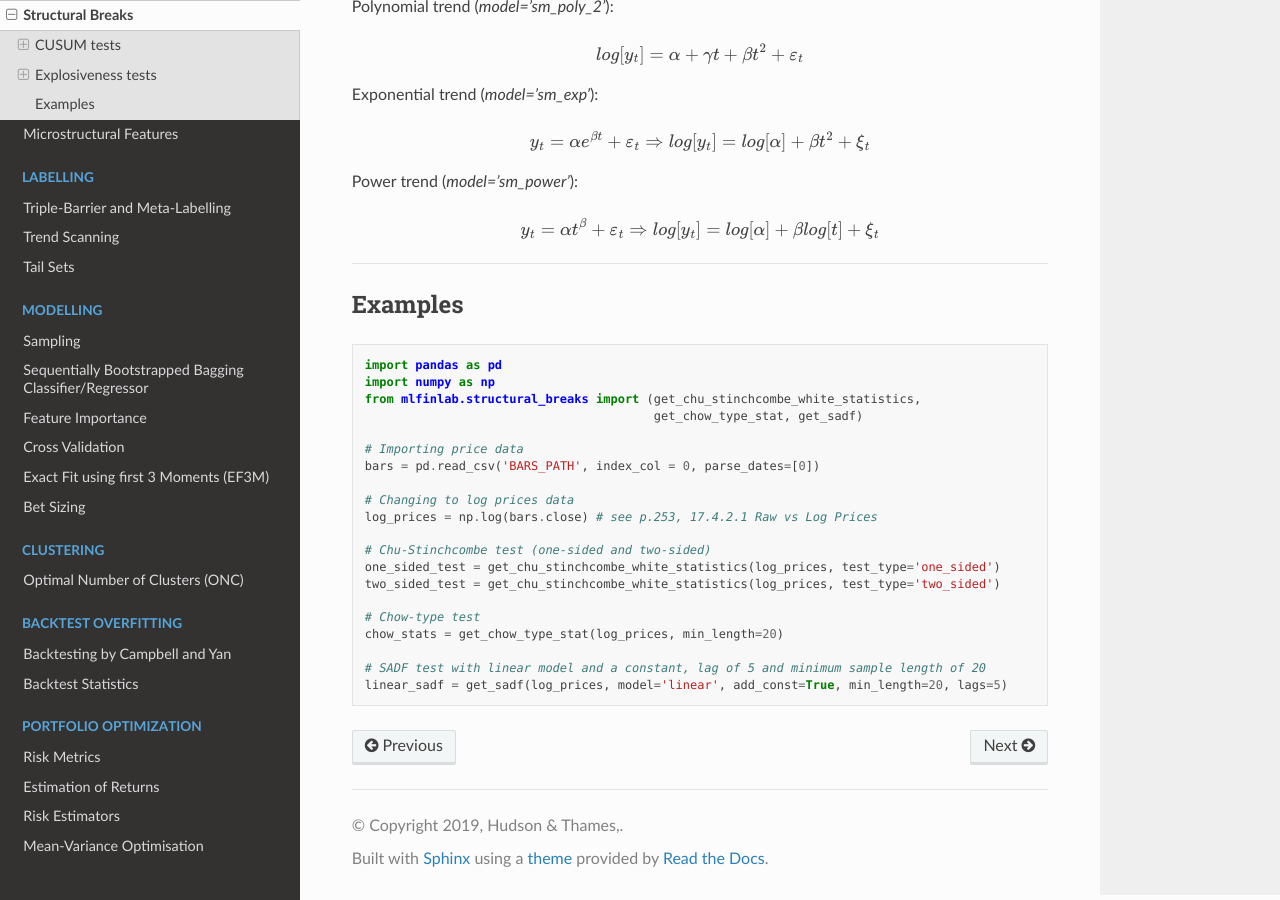
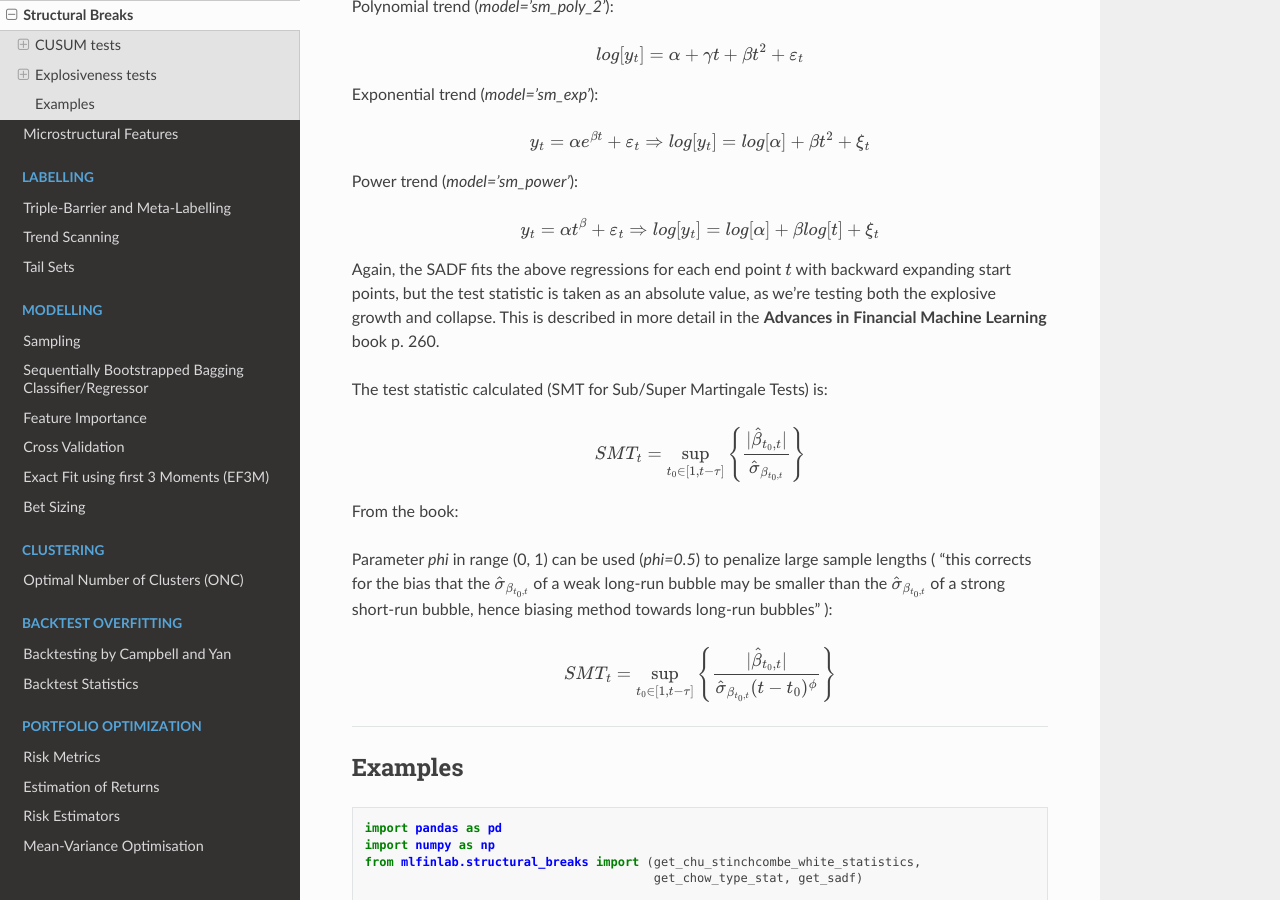
Before and after one commit to hudson-and-thames/mlfinlab, a Sphinx documentation site: the page built from docs/source/implementations/structural_breaks.rst, in a window 1280 px wide and 900 px high, scrolled down 5678 px. Built offline with Sphinx 7.4.7 and the Read the Docs theme 2.0.0, drawn with Linux system fonts in a browser that asks for light colours; some of the changed text lies outside the part shown.

Commit message:
SMT description added

```diff
--- a/docs/source/implementations/structural_breaks.rst
+++ b/docs/source/implementations/structural_breaks.rst
@@ -284,6 +284,26 @@ Power trend (`model='sm_power'`):
 
       y_{t} = \alpha t^{\beta} + \varepsilon_{t} \Rightarrow log[y_{t}] = log[\alpha] + \beta log[t] + \xi_{t}
 
+Again, the SADF fits the above regressions for each end point :math:`t` with backward expanding start points,
+but the test statistic is taken as an absolute value, as we're testing both the explosive growth and collapse.
+This is described in more detail in the **Advances in Financial Machine Learning** book p. 260.
+
+The test statistic calculated (SMT for Sub/Super Martingale Tests) is:
+
+.. math::
+
+     SMT_{t} = \sup_{t_0 \in [1, t-\tau]} \Bigg\{\frac{ | \hat\beta_{t_0,t} | }{\hat\sigma_{\beta_{t_0, t}}}\Bigg\}
+
+From the book:
+
+Parameter `phi` in range (0, 1) can be used (`phi=0.5`) to penalize large sample lengths ( "this corrects for the bias that the :math:`\hat\sigma_{\beta_{t_0, t}}`
+of a weak long-run bubble  may be smaller than the :math:`\hat\sigma_{\beta_{t_0, t}}` of a strong short-run bubble,
+hence biasing method towards long-run bubbles" ):
+
+.. math::
+
+     SMT_{t} = \sup_{t_0 \in [1, t-\tau]} \Bigg\{\frac{ | \hat\beta_{t_0,t} | }{\hat\sigma_{\beta_{t_0, t}}(t-t_{0})^{\phi}}\Bigg\}
+
 ----
 
 Examples
```
Also changed, not shown: other parts of docs/source/implementations/structural_breaks.rst (+5 -5 lines).
